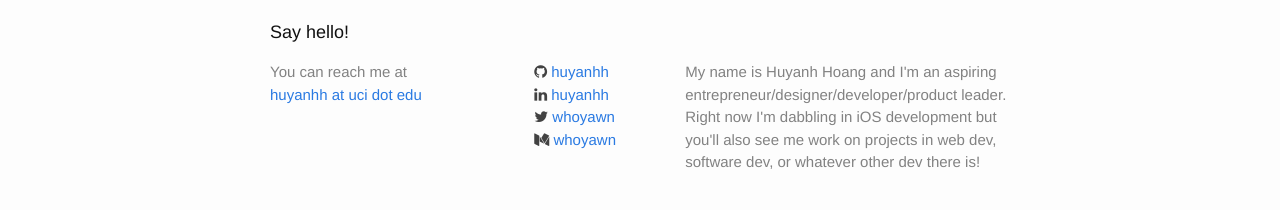
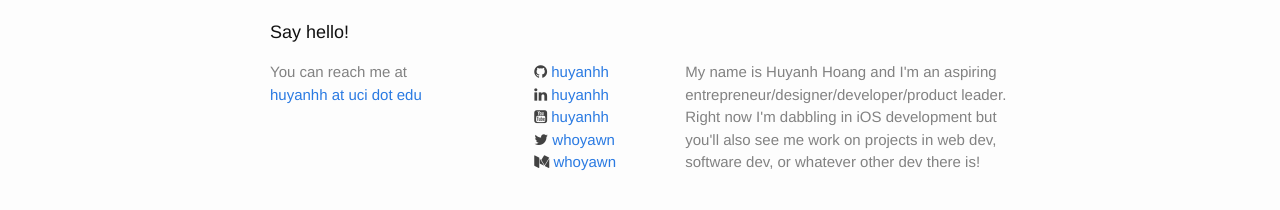
Before and after one commit to whoyawn/old-website, a Jekyll site: the page built from index.html, in a window 1280 px wide. Shown: the part 269-479 px from the top of the page. Built offline with Jekyll 4.4.1, drawn with Linux system fonts in a browser that asks for light colours.

Commit message:
youtube and updated resume

```diff
--- a/_config.yml
+++ b/_config.yml
@@ -18,7 +18,9 @@ url: "https://huyanhhoang.me" # the base hostname & protocol for your site
 twitter_username: whoyawn
 github_username:  huyanhh
 linkedin_username: huyanhh
+youtube_username: huyanhh
 medium_username: whoyawn
+
 
 # Build settings
 markdown: kramdown
--- a/_includes/footer.html
+++ b/_includes/footer.html
@@ -30,6 +30,14 @@
                     </li>
                     {% endif %}
 
+                    {% if site.youtube_username %}
+                    <li>
+                        <a href="https://www.youtube.com/channel/UCyJckH3x4ohf1iDHbMvx24w?spfreload=5">
+                            <i class="fa fa-youtube-square"></i> huyanhh
+                        </a>
+                    </li>
+                    {% endif %}
+
                     {% if site.twitter_username %}
                     <li>
                         <a href="https://twitter.com/{{ site.twitter_username }}">
@@ -45,6 +53,7 @@
                         </a>
                     </li>
                     {% endif %}
+
                 </ul>
             </div>
 
```
Also changed, not shown: 1 other file.
